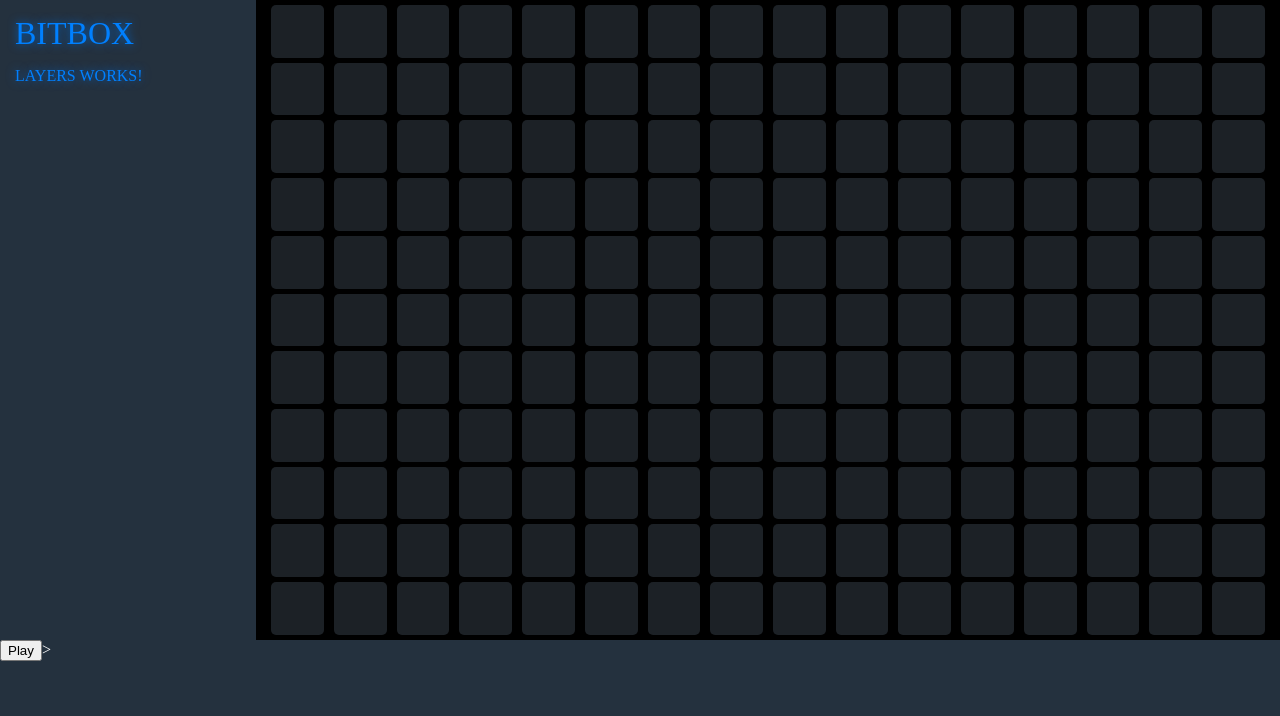
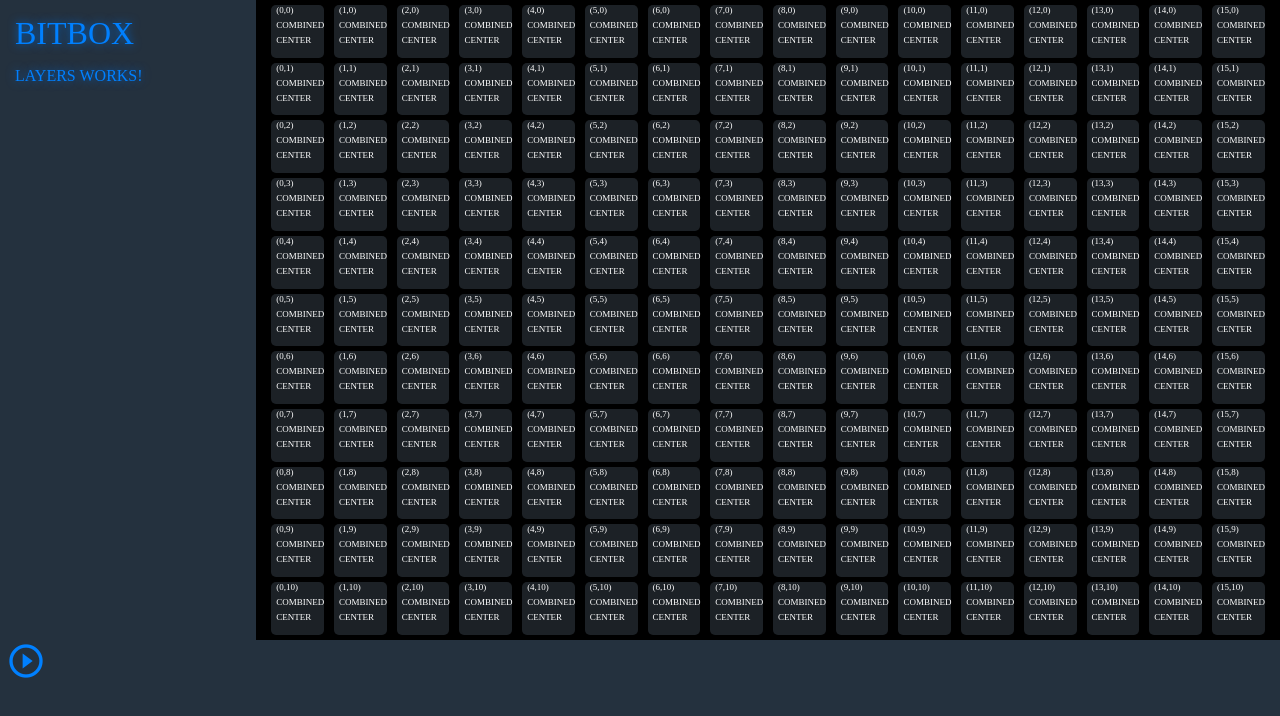
Before and after one commit to indiebash/Bitbox, an Angular app: page / in a window 1280 px wide. Shown: the top 716 px of the page. Built offline with nearby package versions, Linux system fonts and the light colour scheme; a web font is replaced by a local one.

Commit message:
Get this thing working better

```diff
--- a/src/app/components/block/block.component.html
+++ b/src/app/components/block/block.component.html
@@ -5,4 +5,9 @@
 (mouseup)="data.mouseUp(data.position)"
 (mouseover)="data.mouseOver(data.position)"
 [className]="data.class"
-></div>
+>
+    <div>({{data.position.x}},{{data.position.y}})</div>
+    <!-- <div>{{data.class}}</div> -->
+    <div>{{data.single ? 'single' : 'combined'}}</div>
+    <div>{{data.end ? 'end' : 'center'}}</div>
+</div>
--- a/src/app/components/block/block.component.scss
+++ b/src/app/components/block/block.component.scss
@@ -3,6 +3,8 @@
 div {
     border-radius: 5px;
     margin: 5px;
+    font-size: 9px;
+    font-family: 'Times New Roman', Times, serif;
 }
 
 .unselected {
--- a/src/app/components/block/block.component.ts
+++ b/src/app/components/block/block.component.ts
@@ -22,11 +22,18 @@ export class Block {
   position: Coordinate;
   class: string;
   selected: boolean;
+  end: boolean;
+  single: boolean;
 }
 
 export class Coordinate {
   x: number;
   y: number;
+
+  constructor (x: number, y: number) {
+    this.x = x;
+    this.y = y;
+  }
 }
 
 export enum SelectionType {
--- a/src/app/components/playback-controls/playback-controls.component.html
+++ b/src/app/components/playback-controls/playback-controls.component.html
@@ -1,3 +1,6 @@
 <div class="playback-controls">
-  <button (click)="trackService.togglePlay()">{{trackService.playing ? 'Pause': 'Play'}}</button>>
+  <button (click)="trackService.togglePlay()">
+    <i class="material-icons" *ngIf="!trackService.playing">play_circle_outline</i>
+    <i class="material-icons" *ngIf="trackService.playing">pause_circle_outline</i>
+  </button>
 </div>
--- a/src/app/components/playback-controls/playback-controls.component.scss
+++ b/src/app/components/playback-controls/playback-controls.component.scss
@@ -5,3 +5,16 @@
     color: white;
     height: 100%;
 }
+
+button {
+    background-color: transparent;
+    border: none;
+    i {
+        color: $color-neon-blue;
+        font-size: 40px;
+    }
+
+    &:focus {
+        outline: none;
+    }
+}
--- a/src/app/components/timeline/timeline.component.ts
+++ b/src/app/components/timeline/timeline.component.ts
@@ -18,7 +18,7 @@ export class TimelineComponent implements OnInit, AfterViewInit {
   notes = ['C', 'C#', 'D', 'D#', 'E', 'F', 'F#', 'G', 'G#', 'A', 'A#', 'B'];
 
   constructor(private trackService: TrackService) {
-
+    this.notes = this.notes.reverse();
   }
 
   ngOnInit() {
@@ -56,7 +56,9 @@ export class TimelineComponent implements OnInit, AfterViewInit {
             mouseOver: this.mouseOver.bind(this),
             position: {x: x, y: y},
             class: 'unselected',
-            selected: false
+            selected: false,
+            end: false,
+            single: false
           });
       }
     }
@@ -65,36 +67,49 @@ export class TimelineComponent implements OnInit, AfterViewInit {
   mouseDown(position: Coordinate) {
     this.clicking = true;
     this.startPosition = position;
-    this.toggleBlock(position, true, SelectionType.selected);
+    let block = this.getBlock(position.x, position.y);
+    block.selected = true;
+    block.class = SelectionType.selected;
+    block.end = true;
     this.lastDragged = position;
-    this.setRowClasses();
+    //this.setRowClasses();
   }
 
   mouseUp(position: Coordinate) {
     this.clicking = false;
     this.endPosition = position;
+    if(this.endPosition.x > this.lastDragged.x+1 || this.endPosition.x < this.lastDragged.x-1) {
+      this.getBlock(this.lastDragged.x, this.startPosition.y).end = true;
+    } else {
+      this.getBlock(position.x, this.startPosition.y).end = true;
+    }
+    if(this.startPosition.x === this.endPosition.x){
+      this.timeline[this.startPosition.x][this.startPosition.y].single = true;
+      this.timeline[this.startPosition.x][this.startPosition.y].class = SelectionType.selected;
+    }
+    //this.setRowClasses();
     this.setNotes();
   }
 
-  lastNote = -10;
+  lastNote = new Coordinate(-10, -10);
   setNotes() {
     this.trackService.clear();
     let synth = new Tone.PolySynth(12, Tone.Synth).toMaster();
     let lineNotes = [];
-    let lastNote = undefined;
+    let lastNote: Coordinate = undefined;
     // start, length, noteIndex
-    for(let y=0; y<this.notes.length; y++){
-      lastNote = -10
-        for(let x=0; x<this.trackLength; x++) {
-        if(this.timeline[x][y].selected) {
-          console.log('checking x:'+x, x-1);
+    for (let y = 0; y < this.notes.length; y++) {
+      lastNote = new Coordinate(-10, -10);
+      for (let x = 0; x < this.trackLength; x++) {
+        if (this.timeline[x][y].selected) {
+          console.log('checking x:' + x, x - 1);
           console.log('lastNote', this.lastNote);
-          if(this.lastNote === x-1) {
-            console.log('lastNote found!', {x: x, y: y});
-            lineNotes[lineNotes.length-1].length += 1;
-            this.lastNote = x;
+          if (this.lastNote.x === x - 1 && this.lastNote.y === y && (this.timeline[x-1][y].class === SelectionType.center || this.timeline[x-1][y].class === SelectionType.left)) {
+            console.log('lastNote found! Extending note', { x: x, y: y });
+            lineNotes[lineNotes.length - 1].length += 1;
+            this.lastNote = new Coordinate(x, y);
           } else {
-            this.lastNote = x;
+            this.lastNote = new Coordinate(x, y);
             console.log('just set lastNote', x);
             lineNotes.push({
               start: x,
@@ -106,7 +121,7 @@ export class TimelineComponent implements OnInit, AfterViewInit {
         }
       }
     }
-    console.log(lineNotes.length + ' notes recored');
+    console.log('notes', lineNotes);
 
     let final = lineNotes.map(lineNote => {
       return {
@@ -120,54 +135,122 @@ export class TimelineComponent implements OnInit, AfterViewInit {
     }, final).start(0);
   }
 
+  setPreviousLeft(x: number, y: number) {
+    if(x > 0) {
+      let block = this.getBlock(x-1, y);
+      if(block.selected) {
+        if(block.end) {
+          block.class = SelectionType.left;
+        } else {
+          block.class = SelectionType.center;
+        }
+      }
+    }
+  }
+
+  setPreviousRight(x: number, y: number) {
+    if(x < this.trackLength-1) {
+      let block = this.getBlock(x+1, y);
+      if(block.selected) {
+        if(block.end) {
+          block.class = SelectionType.right;
+        } else {
+          block.class = SelectionType.center;
+        }
+      }
+    }
+  }
+
+  setNextRight(x: number, y: number) {
+    if(x < this.timeline.length-1) {
+      let block = this.getBlock(x+1, y);
+
+    }
+  }
+
+  // setBlockState(x: number, y: number) {
+  //   if(x >= 0 && x <= this.timeline.length) {
+  //     let block = this.getBlock(x,y);
+  //     if(block.selected) {
+  //       if(this.isOnLeft(block.position) && !block.single) {
+  //         block.class = SelectionType.left;
+  //       } else if (this.isInCenter(block.position) && !block.single) {
+  //         block.class = SelectionType.center;
+  //       } else if (this.isOnRight(block.position) && !block.single) {
+  //         block.class = SelectionType.right;
+  //       } else {
+  //         block.class = SelectionType.selected;
+  //       }
+  //     } else {
+  //       block.class = SelectionType.unselected;
+  //       block.end = false;
+  //     }
+  //   }
+  // }
+
   mouseOver(position: Coordinate) {
-    if(this.clicking) {
-      this.toggleBlock({x: position.x, y: this.startPosition.y}, true, SelectionType.selected);
+    if(this.clicking
+      && !this.timeline[position.x][this.startPosition.y].selected
+      && (this.lastDragged.x === position.x+1 || this.lastDragged.x === position.x-1)
+      ) {
+      //this.toggleBlock({x: position.x, y: this.startPosition.y}, true, SelectionType.selected);
+      this.timeline[position.x][this.startPosition.y].selected = true;
+      this.timeline[position.x][this.startPosition.y].single = false;
       if(position.x > this.lastDragged.x) {
-        console.log('moving right');
+        //console.log('moving right');
+        this.timeline[position.x][this.startPosition.y].class = SelectionType.right;
+        this.setPreviousLeft(position.x, this.startPosition.y);
         if(position.x <= this.startPosition.x) {
-          this.toggleBlock({x: position.x-1, y: this.startPosition.y}, false);
+          this.timeline[position.x-1][this.startPosition.y].selected = false;
         }
+
       } else if (position.x < this.lastDragged.x) {
-        console.log('moving left');
+        //console.log('moving left');
+        this.timeline[position.x][this.startPosition.y].class = SelectionType.left;
+        this.setPreviousRight(position.x, this.startPosition.y);
         if(position.x >= this.startPosition.x) {
-          this.toggleBlock({x: position.x+1, y: this.startPosition.y}, false);
+          this.timeline[position.x+1][this.startPosition.y].selected = false;
         }
       } else {
-        console.log('at origin');
+        //console.log('at origin');
       }
-      this.setRowClasses();
+      //this.setRowClasses();
       this.lastDragged = position;
     }
   }
 
-  setRowClasses() {
-    for(let i=0; i<this.trackLength; i++) {
-      let block = this.getBlock({x: i, y: this.startPosition.y});
-      if(block.selected) {
-        if(this.isOnLeft(block.position)) {
-          block.class = SelectionType.left;
-        } else if (this.isInCenter(block.position)) {
-          block.class = SelectionType.center;
-        } else if (this.isOnRight(block.position)) {
-          block.class = SelectionType.right;
-        } else {
-          block.class = SelectionType.selected;
-        }
-      } else {
-        block.class = SelectionType.unselected;
-      }
-    }
-  }
+  // setRowClasses() {
+  //   for(let i=0; i<this.trackLength; i++) {
+  //     let block = this.getBlock(i, this.startPosition.y);
+  //     if(block.selected) {
+  //       if(this.isOnLeft(block.position) && !block.single) {
+  //         block.class = SelectionType.left;
+  //       } else if (this.isInCenter(block.position) && !block.single) {
+  //         block.class = SelectionType.center;
+  //       } else if (this.isOnRight(block.position) && !block.single) {
+  //         block.class = SelectionType.right;
+  //       } else {
+  //         block.class = SelectionType.selected;
+  //       }
+  //     } else {
+  //       block.class = SelectionType.unselected;
+  //     }
+  //   }
+  // }
 
   isOnLeft(position: Coordinate) {
-    return this.getRightBlock(position) && this.getRightBlock(position).selected
-    && (!this.getLeftBlock(position) || !this.getLeftBlock(position).selected)
+    let rightBlock = this.getRightBlock(position);
+    let leftBlock = this.getLeftBlock(position);
+    return rightBlock
+    && rightBlock.selected
+    && (rightBlock.class === SelectionType.right || rightBlock.class === SelectionType.center)
+    && (!leftBlock || !leftBlock.selected || leftBlock.class !== SelectionType.right);
   }
 
   isOnRight(position: Coordinate) {
-    return this.getLeftBlock(position) && this.getLeftBlock(position).selected
-    && (!this.getRightBlock(position) || !this.getRightBlock(position).selected)
+    let rightBlock = this.getRightBlock(position);
+    let leftBlock = this.getLeftBlock(position);
+    return leftBlock && rightBlock.selected && (!rightBlock || !rightBlock.selected);
   }
 
   isInCenter(position: Coordinate) {
@@ -175,26 +258,26 @@ export class TimelineComponent implements OnInit, AfterViewInit {
     && this.getLeftBlock(position) && this.getLeftBlock(position).selected
   }
 
-  getBlock(position: Coordinate) {
-    return this.timeline[position.x][position.y];
+  getBlock(x: number, y: number) {
+    return this.timeline[x][y];
   }
 
   getRightBlock(position: Coordinate) {
-    return position.x !== this.trackLength - 1 ? this.getBlock({x: position.x+1, y: position.y}): undefined;
+    return position.x !== this.trackLength - 1 ? this.getBlock(position.x+1, position.y): undefined;
   }
 
   getLeftBlock(position: Coordinate) {
-    return position.x !== 0 ? this.getBlock({x: position.x-1, y: position.y}): undefined;
+    return position.x !== 0 ? this.getBlock(position.x-1, position.y): undefined;
   }
 
-  toggleBlock(position: Coordinate, selected: boolean, selectionType?: SelectionType) {
-    let block = this.getBlock(position);
-    block.selected = selected;
-    if(selected) {
-      block.class = selectionType;
-    } else {
-      block.class = SelectionType.unselected;
-    }
-  }
+  // toggleBlock(position: Coordinate, selected: boolean, selectionType?: SelectionType) {
+  //   let block = this.getBlock(position);
+  //   block.selected = selected;
+  //   if(selected) {
+  //     block.class = selectionType;
+  //   } else {
+  //     block.class = SelectionType.unselected;
+  //   }
+  // }
 
 }
```
